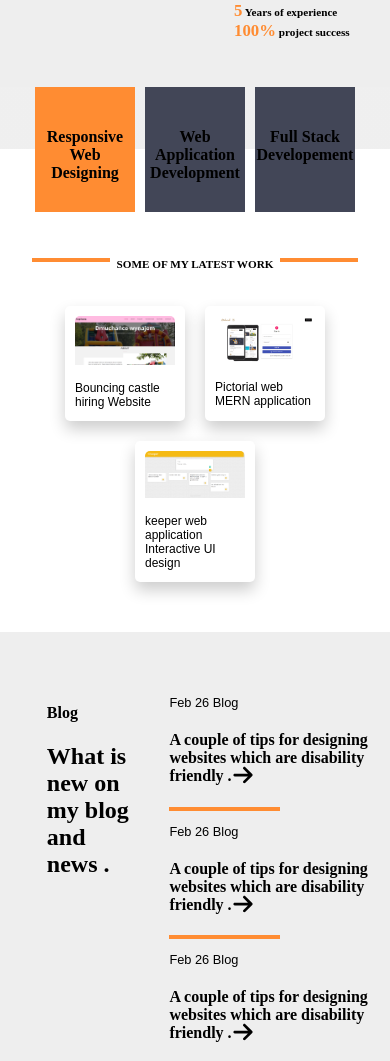
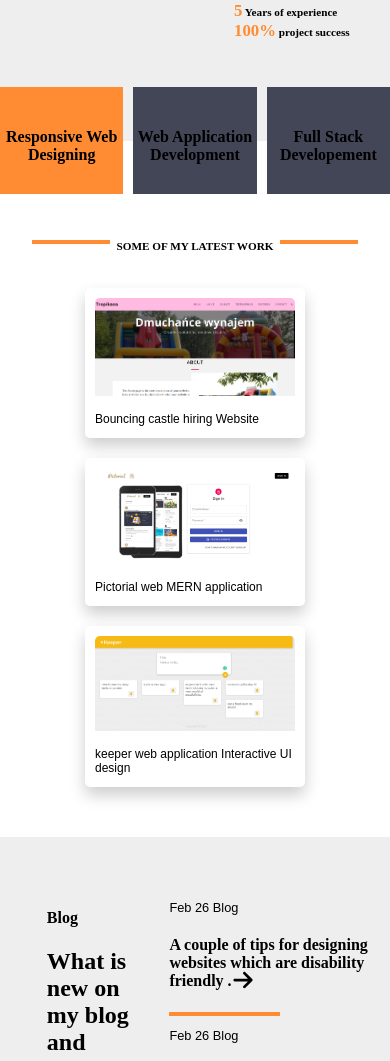
Before and after one commit to robsonmanata/PortfolioModernReact, a React (Vite) app: page / in a window 390 px wide. Shown: the part 1030-2091 px from the top of the page. Built offline with nearby package versions, Linux system fonts and the light colour scheme.

Commit message:
project component dimensions update

```diff
--- a/src/Components/Project/project.css
+++ b/src/Components/Project/project.css
@@ -53,13 +53,13 @@ a{
 @media (max-width: 728px) {
     .project{
         flex:25%;
-        max-width: 100px;
+        max-width: 200px;
 
 
     }
     .imgContainer{
         width: 100%;
-        max-width: 100px;
+        max-width: 200px;
 
         border-radius: 5px;
 
--- a/src/Components/ServicesSection/serviceSection.css
+++ b/src/Components/ServicesSection/serviceSection.css
@@ -53,7 +53,7 @@
 
     & div:nth-child(1){
         background-color: #FF8C32;
-        width: 300px;
+        width: 400px;
         text-align: center;
         padding: 60px 0px 60px 0px;
         animation-name:floatin ;
@@ -63,14 +63,14 @@
     }
     & div:nth-child(2){
         background-color: #424657;
-        width: 300px;
+        width: 400px;
         margin:0px 10px 0px 10px;
         padding: 60px 0px 60px 0px;
         text-align: center;
     }
     & div:nth-child(3){
         background-color: #424657;
-        width: 300px;
+        width: 400px;
         padding: 60px 0px 60px 0px;
         text-align: center;
         animation-name:floatin2 ;
@@ -105,7 +105,7 @@
 
         & div:nth-child(1){
             background-color: #FF8C32;
-            width: 100px;
+            width: 170px;
             text-align: center;
             padding: 30px 0px 30px 0px;
 
@@ -114,14 +114,14 @@
         }
         & div:nth-child(2){
             background-color: #424657;
-            width: 100px;
+            width: 170px;
             margin:0px 10px 0px 10px;
             padding: 30px 0px 30px 0px;
             text-align: center;
         }
         & div:nth-child(3){
             background-color: #424657;
-            width: 100px;
+            width: 170px;
             padding: 30px 0px 30px 0px;
             text-align: center;
 
```
